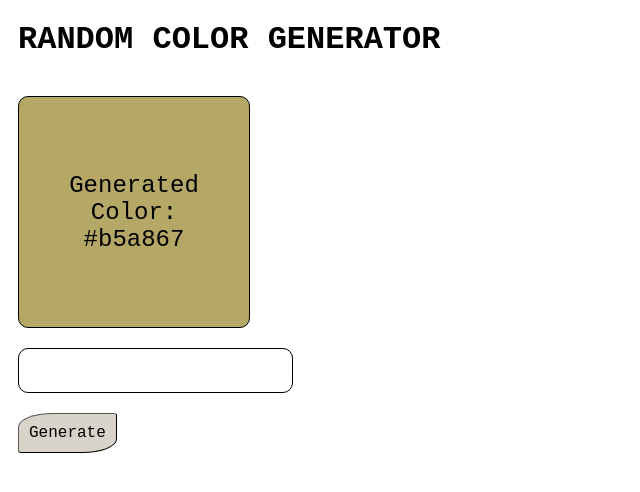
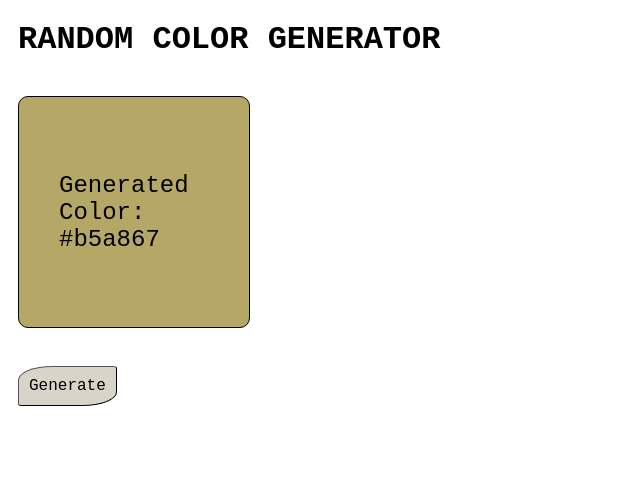
Before and after one commit to valashsab/react-random-color-generator-vs, a React app: page / in a window 1280 px wide. Shown: the top 492 px of the page, without its empty margins (0-640 px from the left). Built offline with nearby package versions, Linux system fonts and the light colour scheme.

Commit message:
Play with css, change back to initial styling

```diff
--- a/src/App.js
+++ b/src/App.js
@@ -7,8 +7,8 @@ export default function App() {
     hue: 'random',
   });
   const [color, setColor] = useState(initialColor);
-  const generateHue = initialColor.hue;
-  const [hue, setHue] = useState(generateHue);
+  // const generateHue = initialColor.hue;
+  // const [hue, setHue] = useState(generateHue);
   return (
     <>
       <h1
@@ -26,14 +26,13 @@ export default function App() {
       <br />
       <div
         style={{
+          display: 'flex',
+          justifyContent: 'center',
+          alignItems: 'center',
           fontFamily: 'Monospace',
           fontSize: '1.5rem',
           width: '150px',
           height: '150px',
-          display: 'flex',
-          justifyContent: 'center',
-          alignItems: 'center',
-          textAlign: 'center',
           padding: '40px',
           border: '1px solid black',
           borderRadius: '10px',
@@ -43,7 +42,7 @@ export default function App() {
       >
         Generated Color: {color}
       </div>
-      <input
+      {/* <input
         style={{
           fontFamily: 'Monospace',
           fontSize: '1.25rem',
@@ -52,12 +51,15 @@ export default function App() {
           borderRadius: '10px',
           margin: '10px',
           backgroundColor: '#ffffff',
+          display: 'flex',
+          justifyContent: 'center',
+          alignItems: 'center',
         }}
         value={hue}
         onChange={(event) => {
           setHue(event.currentTarget.value);
         }}
-      />
+      /> */}
       <br />
       <button
         onClick={() => {
```
